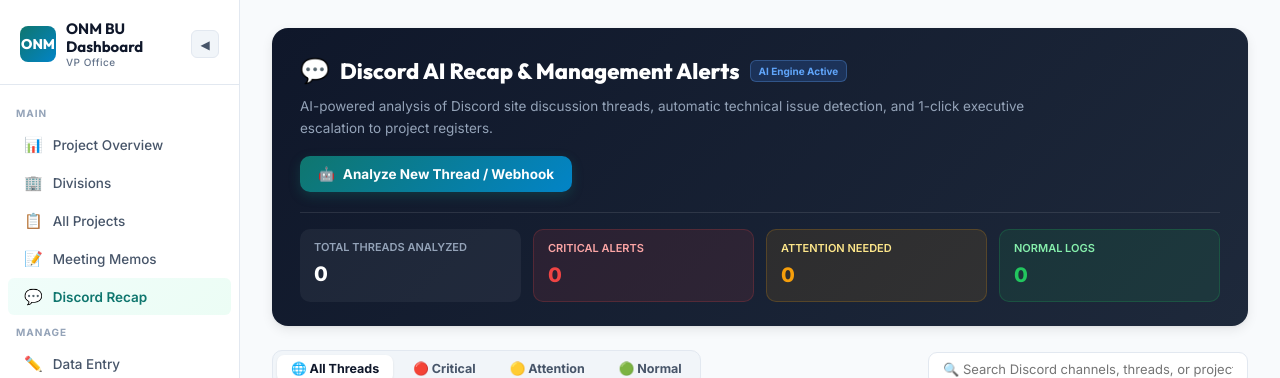
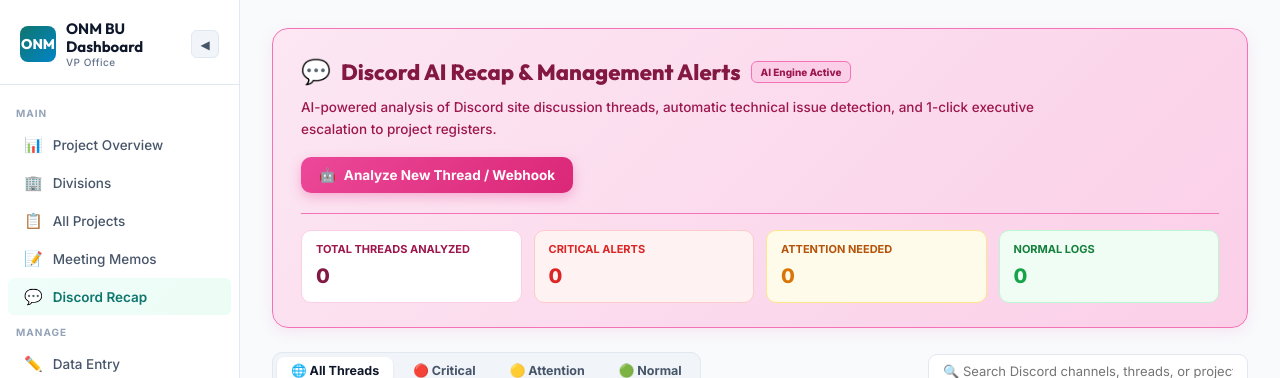
Before and after one commit to sronsreypich9-ui/ONM-Dashboard, a Next.js app: page /discord-recap in a window 1280 px wide. Shown: the top 378 px of the page. Built offline with nearby package versions, Linux system fonts and the light colour scheme; no server answers; the database is empty.

Commit message:
style: update Discord Recap header banner background to elegant baby pink theme

```diff
--- a/app/discord-recap/page.tsx
+++ b/app/discord-recap/page.tsx
@@ -216,14 +216,15 @@
 
   return (
     <div className="page-container">
-      {/* Header Banner */}
+      {/* Header Banner — Baby Pink Theme */}
       <div style={{
-        background: 'linear-gradient(135deg, #0f172a 0%, #1e293b 100%)',
-        color: 'white',
+        background: 'linear-gradient(135deg, #fce7f3 0%, #fbcfe8 100%)',
+        color: '#831843',
         borderRadius: 16,
         padding: '24px 28px',
         marginBottom: 24,
-        boxShadow: 'var(--shadow)',
+        border: '1px solid #f472b6',
+        boxShadow: '0 4px 14px rgba(244, 114, 182, 0.15)',
         position: 'relative',
         overflow: 'hidden',
       }}>
@@ -231,14 +232,14 @@
           <div>
             <div style={{ display: 'flex', alignItems: 'center', gap: 10, marginBottom: 6 }}>
               <span style={{ fontSize: 24 }}>💬</span>
-              <h1 style={{ fontFamily: 'var(--font-head)', fontSize: 22, fontWeight: 800, color: 'white', margin: 0 }}>
+              <h1 style={{ fontFamily: 'var(--font-head)', fontSize: 22, fontWeight: 800, color: '#831843', margin: 0 }}>
                 Discord AI Recap & Management Alerts
               </h1>
-              <span style={{ background: 'rgba(59, 130, 246, 0.2)', color: '#60a5fa', border: '1px solid rgba(96, 165, 250, 0.3)', padding: '2px 8px', borderRadius: 6, fontSize: 10, fontWeight: 700 }}>
+              <span style={{ background: '#fbcfe8', color: '#9d174d', border: '1px solid #f472b6', padding: '2px 9px', borderRadius: 6, fontSize: 10, fontWeight: 800 }}>
                 AI Engine Active
               </span>
             </div>
-            <p style={{ color: '#94a3b8', fontSize: 13.5, margin: 0, maxWidth: 750 }}>
+            <p style={{ color: '#9d174d', fontSize: 13.5, margin: 0, maxWidth: 750, fontWeight: 500 }}>
               AI-powered analysis of Discord site discussion threads, automatic technical issue detection, and 1-click executive escalation to project registers.
             </p>
           </div>
@@ -246,11 +247,11 @@
           <button
             onClick={() => setShowModal(true)}
             style={{
-              background: 'linear-gradient(135deg, var(--brand-primary), var(--brand-secondary))',
+              background: 'linear-gradient(135deg, #ec4899, #db2777)',
               color: 'white', border: 'none', borderRadius: 10,
               padding: '10px 18px', fontWeight: 700, fontSize: 13.5,
               cursor: 'pointer', display: 'flex', alignItems: 'center', gap: 8,
-              boxShadow: '0 4px 12px rgba(15, 118, 110, 0.3)',
+              boxShadow: '0 4px 12px rgba(236, 72, 153, 0.35)',
             }}
           >
             <span>🤖</span> Analyze New Thread / Webhook
@@ -258,26 +259,26 @@
         </div>
 
         {/* Quick Stats Counter Bar */}
-        <div style={{ display: 'grid', gridTemplateColumns: 'repeat(auto-fit, minmax(180px, 1fr))', gap: 12, marginTop: 20, paddingTop: 16, borderTop: '1px solid rgba(255,255,255,0.1)' }}>
-          <div style={{ background: 'rgba(255,255,255,0.05)', borderRadius: 10, padding: '10px 14px' }}>
-            <div style={{ fontSize: 11, color: '#94a3b8', fontWeight: 600 }}>TOTAL THREADS ANALYZED</div>
-            <div style={{ fontSize: 20, fontWeight: 800, color: 'white', marginTop: 2 }}>{recaps.length}</div>
+        <div style={{ display: 'grid', gridTemplateColumns: 'repeat(auto-fit, minmax(180px, 1fr))', gap: 12, marginTop: 20, paddingTop: 16, borderTop: '1px solid #f472b6' }}>
+          <div style={{ background: 'white', borderRadius: 10, padding: '10px 14px', border: '1px solid #fbcfe8' }}>
+            <div style={{ fontSize: 11, color: '#9d174d', fontWeight: 700 }}>TOTAL THREADS ANALYZED</div>
+            <div style={{ fontSize: 20, fontWeight: 800, color: '#831843', marginTop: 2 }}>{recaps.length}</div>
           </div>
-          <div style={{ background: 'rgba(239, 68, 68, 0.1)', borderRadius: 10, padding: '10px 14px', border: '1px solid rgba(239, 68, 68, 0.2)' }}>
-            <div style={{ fontSize: 11, color: '#fca5a5', fontWeight: 600 }}>CRITICAL ALERTS</div>
-            <div style={{ fontSize: 20, fontWeight: 800, color: '#ef4444', marginTop: 2 }}>
+          <div style={{ background: '#fef2f2', borderRadius: 10, padding: '10px 14px', border: '1px solid #fecaca' }}>
+            <div style={{ fontSize: 11, color: '#dc2626', fontWeight: 700 }}>CRITICAL ALERTS</div>
+            <div style={{ fontSize: 20, fontWeight: 800, color: '#dc2626', marginTop: 2 }}>
               {recaps.filter((r) => r.alertLevel === 'Critical').length}
             </div>
           </div>
-          <div style={{ background: 'rgba(245, 158, 11, 0.1)', borderRadius: 10, padding: '10px 14px', border: '1px solid rgba(245, 158, 11, 0.2)' }}>
-            <div style={{ fontSize: 11, color: '#fde68a', fontWeight: 600 }}>ATTENTION NEEDED</div>
-            <div style={{ fontSize: 20, fontWeight: 800, color: '#f59e0b', marginTop: 2 }}>
+          <div style={{ background: '#fffbeb', borderRadius: 10, padding: '10px 14px', border: '1px solid #fde68a' }}>
+            <div style={{ fontSize: 11, color: '#b45309', fontWeight: 700 }}>ATTENTION NEEDED</div>
+            <div style={{ fontSize: 20, fontWeight: 800, color: '#d97706', marginTop: 2 }}>
               {recaps.filter((r) => r.alertLevel === 'Attention').length}
             </div>
           </div>
-          <div style={{ background: 'rgba(34, 197, 94, 0.1)', borderRadius: 10, padding: '10px 14px', border: '1px solid rgba(34, 197, 94, 0.2)' }}>
-            <div style={{ fontSize: 11, color: '#86efac', fontWeight: 600 }}>NORMAL LOGS</div>
-            <div style={{ fontSize: 20, fontWeight: 800, color: '#22c55e', marginTop: 2 }}>
+          <div style={{ background: '#f0fdf4', borderRadius: 10, padding: '10px 14px', border: '1px solid #bbf7d0' }}>
+            <div style={{ fontSize: 11, color: '#15803d', fontWeight: 700 }}>NORMAL LOGS</div>
+            <div style={{ fontSize: 20, fontWeight: 800, color: '#16a34a', marginTop: 2 }}>
               {recaps.filter((r) => r.alertLevel === 'Normal').length}
             </div>
           </div>
```
